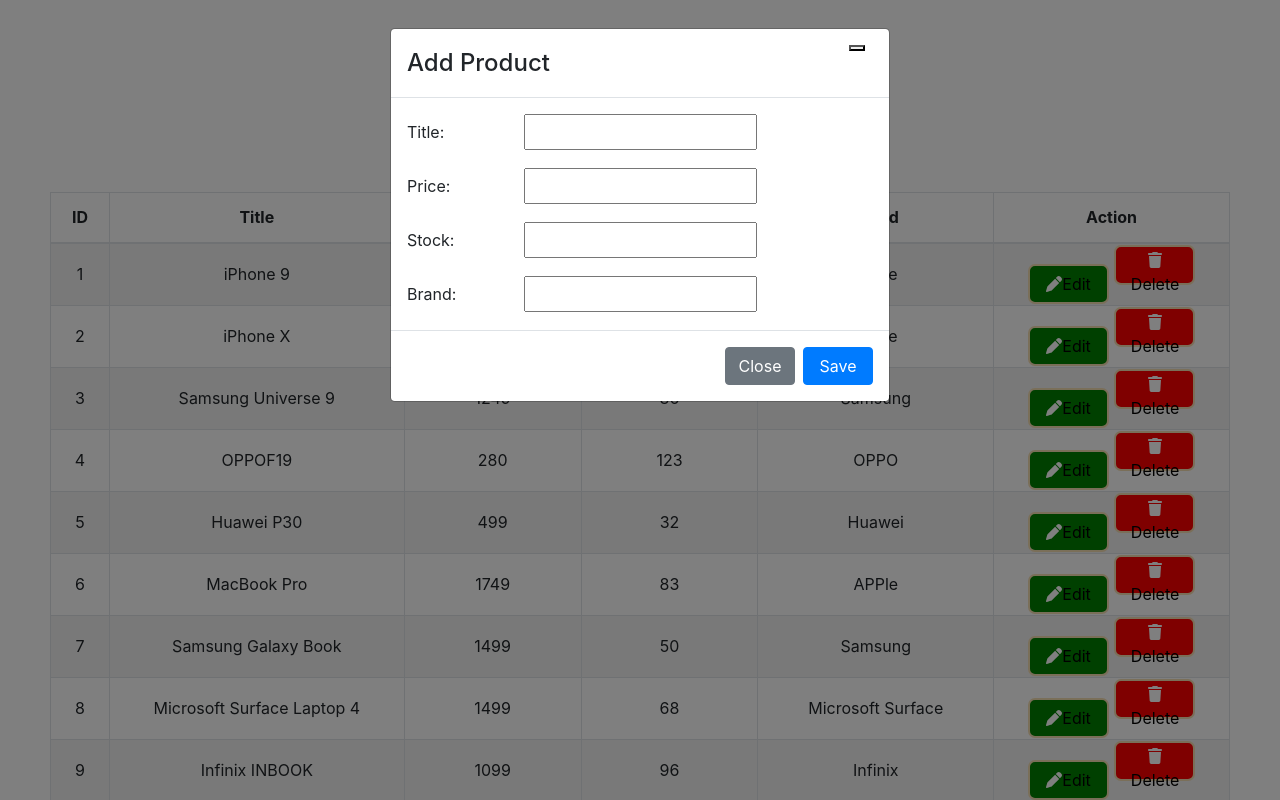
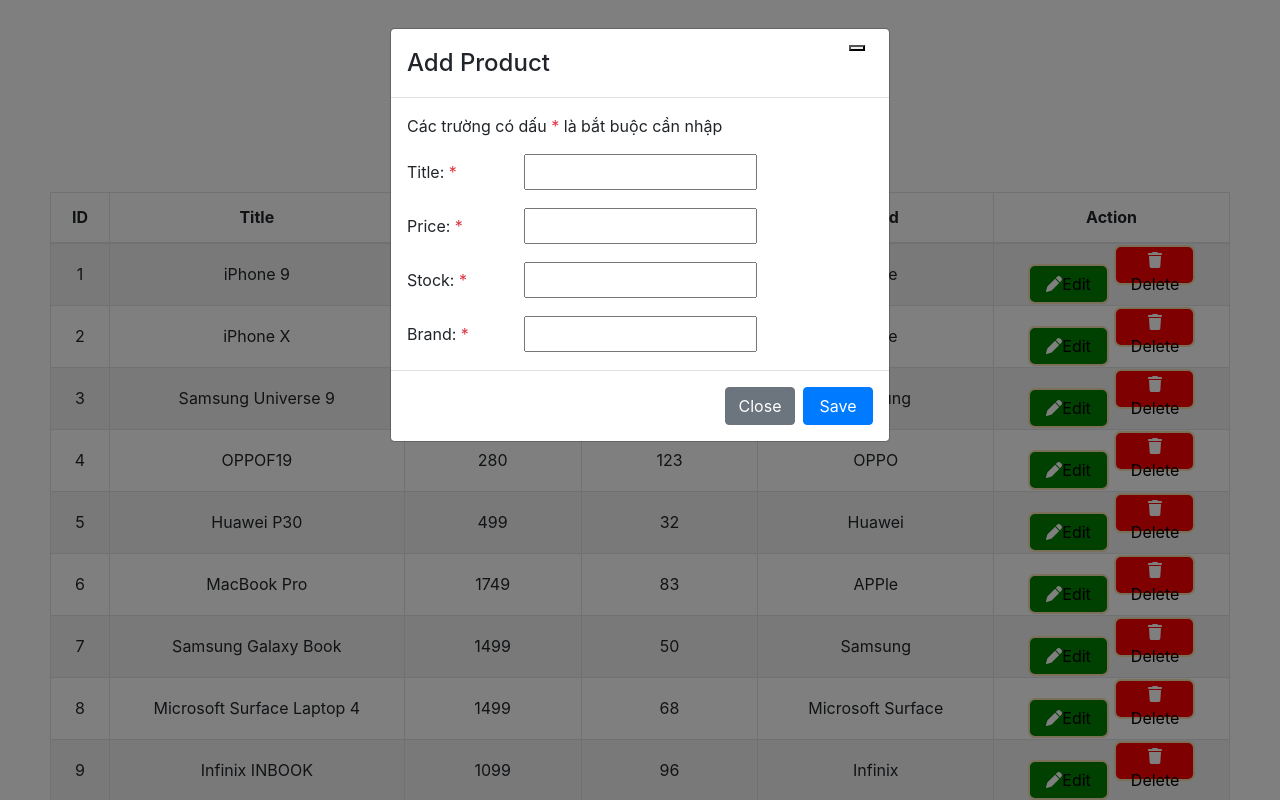
Before and after one commit to longnguyen18052000/tranning-reactjs, a React (Create React App) app: page / in a window 1280 px wide. Both pictures are taken after a click on the button "Add". Shown: the top 800 px of the page. Built offline with nearby package versions, Linux system fonts and the light colour scheme.

Commit message:
validate from

```diff
--- a/src/components/ListProduct.js
+++ b/src/components/ListProduct.js
@@ -54,20 +54,21 @@
                     <Modal.Title>Add Product</Modal.Title>
                 </Modal.Header>
                 <Modal.Body>
-                    <div className="mb-3">
-                        <label className="w-25">Title: </label>
+                    <div>Các trường có dấu <span className="text-danger">*</span> là bắt buộc cần nhập</div>
+                    <div className="mb-3 mt-3">
+                        <label className="w-25">Title: <span className="text-danger">*</span></label>
                         <input type="text" className="py-1 w-50" onChange={(e) => setTitle(e.target.value)} />
                     </div>
                     <div className="mb-3">
-                        <label className="w-25">Price: </label>
+                        <label className="w-25">Price: <span className="text-danger">*</span></label>
                         <input type="text" className="py-1 w-50" onChange={(e) => setPrice(e.target.value)} />
                     </div>
                     <div className="mb-3">
-                        <label className="w-25">Stock: </label>
+                        <label className="w-25">Stock: <span className="text-danger">*</span></label>
                         <input type="text" className="py-1 w-50" onChange={(e) => setStock(e.target.value)} />
                     </div>
                     <div>
-                        <label className="w-25">Brand: </label>
+                        <label className="w-25">Brand: <span className="text-danger">*</span></label>
                         <input type="text" className="py-1 w-50" onChange={(e) => setBrand(e.target.value)} />
                     </div>
                 </Modal.Body>
```
